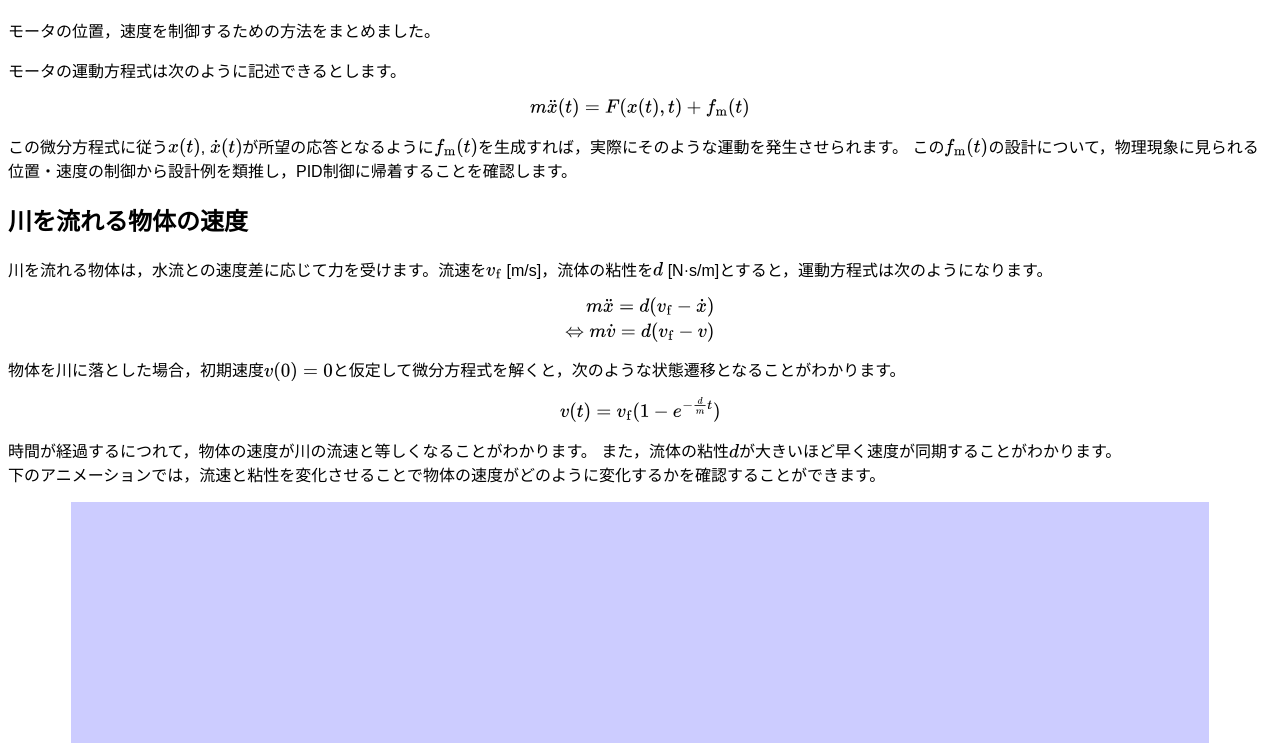
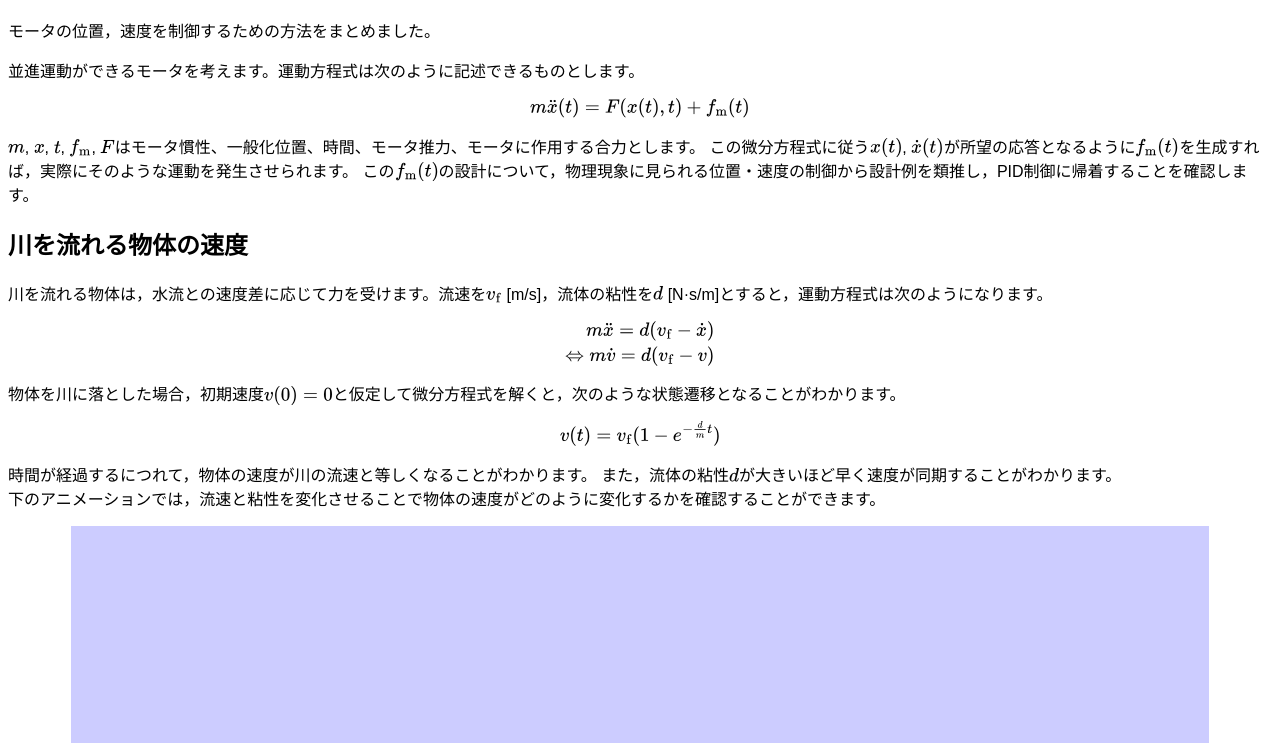
Before and after one commit to wcrvt/text_with_3dsim, a website: page index.html in a window 1280 px wide. Shown: the part 57-800 px from the top of the page. Drawn offline with nearby package versions, Linux system fonts and the light colour scheme; a script that the page names is missing.

Commit message:
Update index.html

```diff
--- a/index.html
+++ b/index.html
@@ -30,10 +30,11 @@
     </p>
 
     <p>
-      モータの運動方程式は次のように記述できるとします。
+      並進運動ができるモータを考えます。運動方程式は次のように記述できるものとします。
       \[
         m\ddot{x}(t)=F(x(t),t)+f_{\rm m}(t)
       \]
+      \(m\), \(x\), \(t\), \(f_{\rm m}\), \(F\)はモータ慣性、一般化位置、時間、モータ推力、モータに作用する合力とします。
       この微分方程式に従う\(x(t)\), \(\dot{x}(t)\)が所望の応答となるように\(f_{\rm m}(t)\)を生成すれば，実際にそのような運動を発生させられます。
       この\(f_{\rm m}(t)\)の設計について，物理現象に見られる位置・速度の制御から設計例を類推し，PID制御に帰着することを確認します。
     </p>
```
